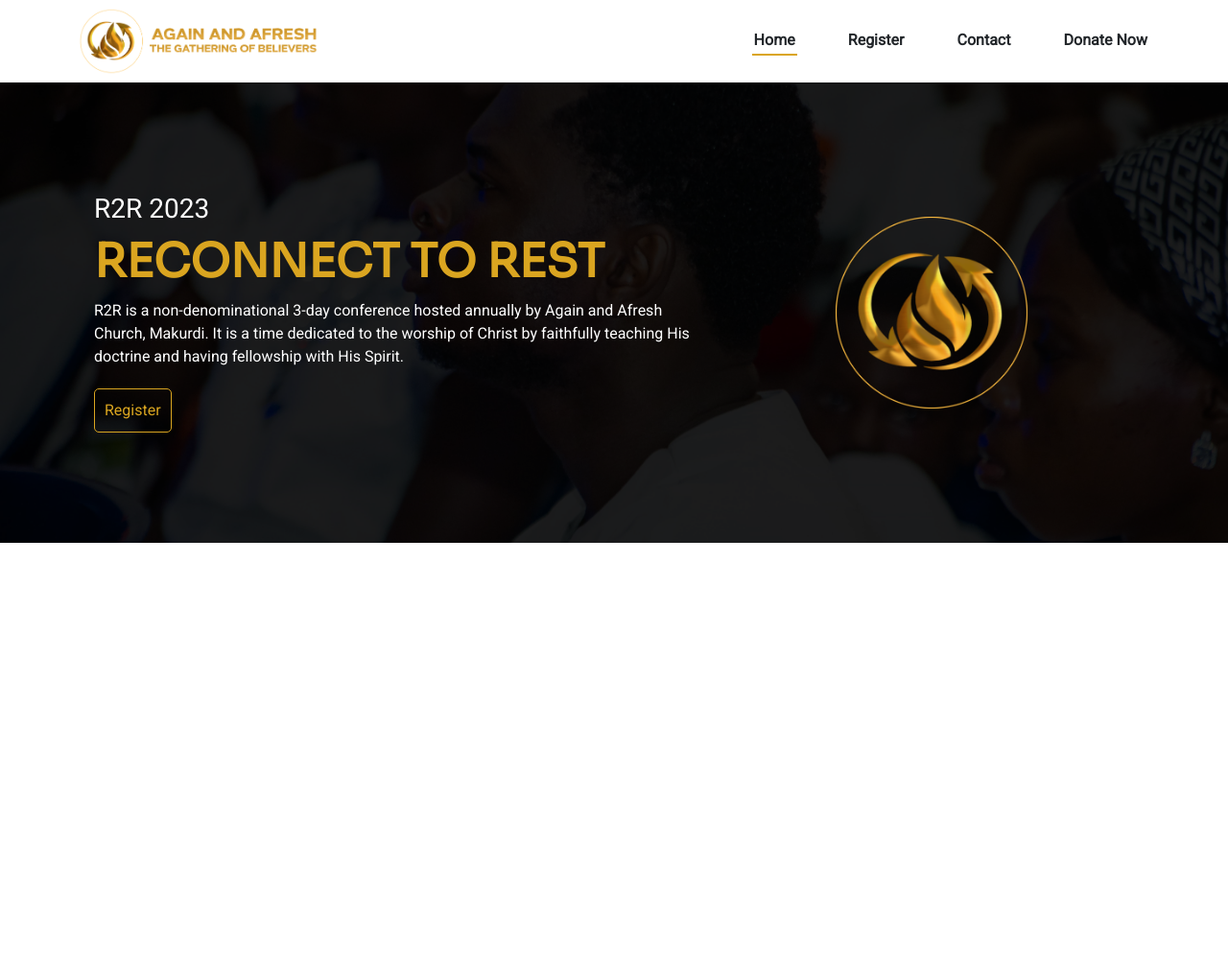
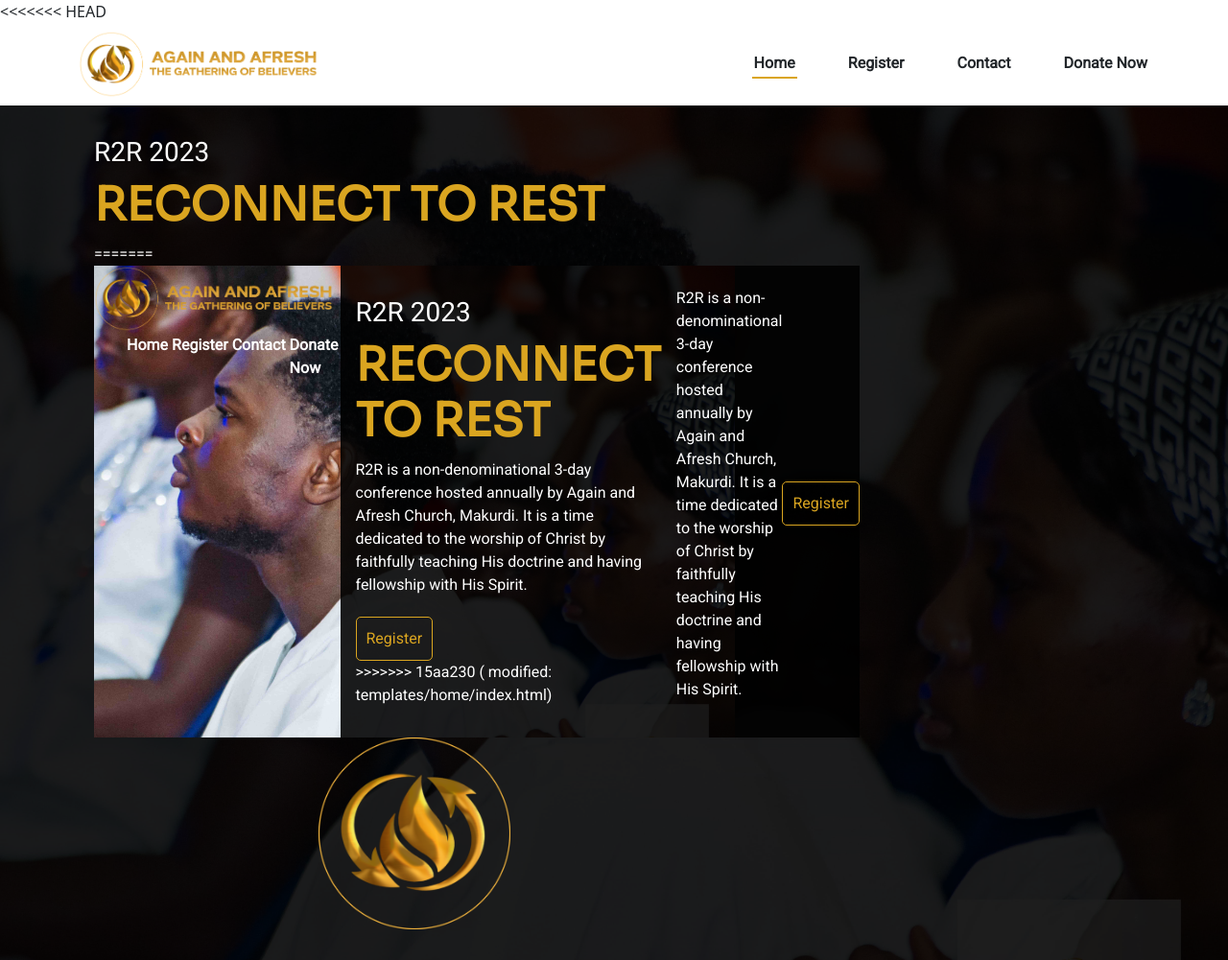
Before and after one commit to EsaKris/R2R, a Django app: page / in a window 1280 px wide. Shown: the whole page at 96% size. Before the commit the page ends 566 px from the top, so only its background shows below. Run offline with Django 4.2, Linux system fonts and the light colour scheme; some libraries are stand-ins or nearby versions.

Commit message:
modified:   templates/home/index.html

```diff
--- a/templates/home/index.html
+++ b/templates/home/index.html
@@ -1,3 +1,4 @@
+<<<<<<< HEAD
 {% extends 'base.html' %} {% load static %} {% load crispy_forms_tags %}
 {% block main %}
 <header>
@@ -7,6 +8,82 @@
         <div>
           <h3>R2R 2023</h3>
           <h1>RECONNECT TO REST</h1>
+=======
+{% load static %}
+<!DOCTYPE html>
+<html lang="en">
+
+<head>
+    <meta charset="UTF-8">
+    <meta name="viewport" content="width=device-width, initial-scale=1.0">
+    <title>Again ans Afresh The Gathering of Believers</title>
+    <link rel="stylesheet" href="{% static 'css/style.css' %}">
+    <link href='https://fonts.googleapis.com/css?family=Poppins' rel='stylesheet'>
+    <link href='https://fonts.googleapis.com/css?family=Roboto' rel='stylesheet'>
+    <link rel="stylesheet" href="https://cdnjs.cloudflare.com/ajax/libs/font-awesome/6.4.2/css/all.min.css"
+        integrity="sha512-z3gLpd7yknf1YoNbCzqRKc4qyor8gaKU1qmn+CShxbuBusANI9QpRohGBreCFkKxLhei6S9CQXFEbbKuqLg0DA=="
+        crossorigin="anonymous" referrerpolicy="no-referrer" />
+</head>
+
+<body>
+    <header>
+        <nav>
+            <div class="nav-logo">
+                 <a href="#">
+                    <img class="laptop" src="{% static 'img/logo desktop.png' %}" alt="">
+                 </a>
+                 <a href="#">
+                    <img class="phone" src="{% static 'img/logo.png' %}" alt="">
+                </a>
+                </div>
+            <div class="nav-item">
+                <div class="nav-icons">
+                    <a href="#" id="nav-icons"><i class="fa fa-bars"></i></a>
+                </div>
+                <ul id="nav-item-list">
+                    <li>
+                        <div>
+                            <i class="fa fa-home"></i>
+                            <a href="#">Home</a>
+                        </div>
+                    </li>
+                    <li>
+                        <div>
+                            <i class="fa fa-registered"></i>
+                            <a href="#">Register</a>
+                        </div>
+                    </li>
+                    <li>
+                        <div>
+                            <i class="fa fa-contact-book"></i>
+                            <a href="#">Contact</a>
+                        </div>
+                    </li>
+                    <li>
+                        <div>
+                            <i class="fa fa-donate"></i>
+                            <a href="#">Donate Now</a>
+                        </div>
+                    </li>
+                </ul>
+            </div>
+        </nav>
+        <div class="Header-Text">
+            <div>
+                <h3>
+                    R2R 2023
+                </h3>
+                <H1>
+                    RECONNECT TO REST
+                </H1>
+            </div>
+            <div>
+                <p>
+                    R2R is a non-denominational 3-day conference hosted annually by Again and Afresh Church, Makurdi. It is a time dedicated to the worship of Christ by faithfully teaching His doctrine and having fellowship with His Spirit.
+                </p>
+                <a class="btn" href="#">Register</a>
+            </div>
+>>>>>>> 15aa230 (	modified:   templates/home/index.html)
         </div>
         <div>
           <p>
```
